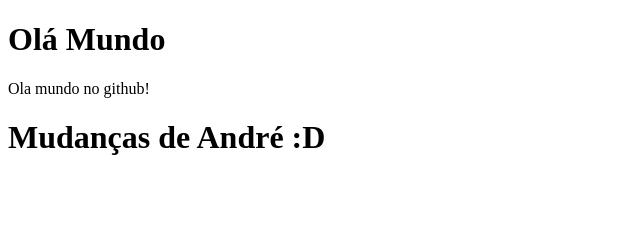
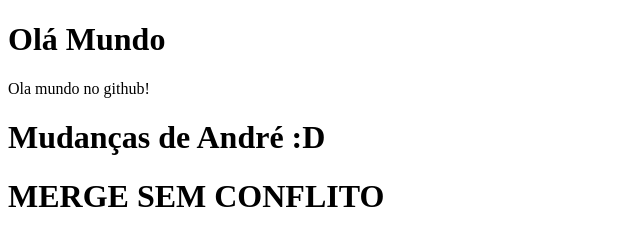
Before and after one commit to aldaypinheiro2/aulanuvem1, a plain HTML site: page index.html in a window 1280 px wide. Shown: the whole page, without its empty margins (0-640 px from the left). Drawn offline with Linux system fonts and the light colour scheme.

Commit message:
Added another <h1> in index.html

```diff
--- a/index.html
+++ b/index.html
@@ -7,5 +7,6 @@
 <h1>Olá Mundo</h1>
 <p>Ola mundo no github!</p>
 <h1>Mudanças de André :D</h1>
+<h1>MERGE SEM CONFLITO</h1>
 </body>
 </html>
```
